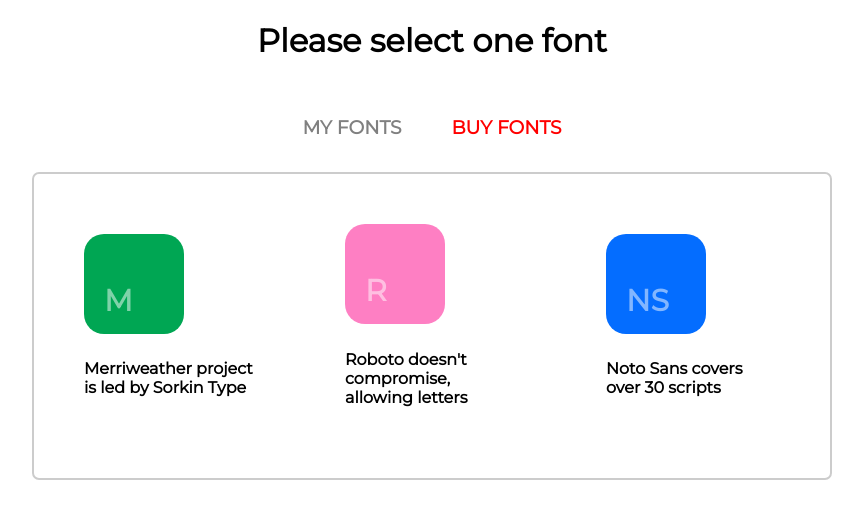
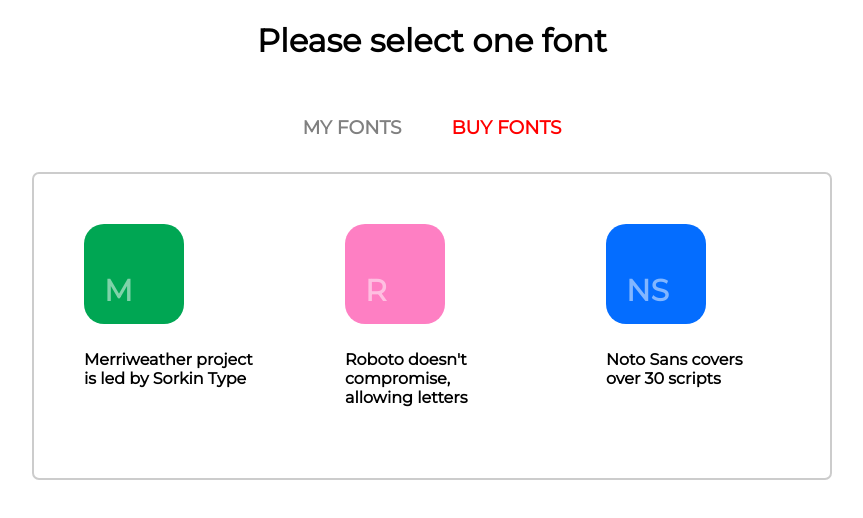
Before and after one commit to huongnguyen510/myapp, a React (Create React App) app: page / in a window 1280 px wide. Both pictures are taken after a click on the element "BUY FONTS". Shown: the top 518 px of the page, without its empty margins (208-1071 px from the left). Built offline with nearby package versions, Linux system fonts and the light colour scheme.

Commit message:
update tabs get api-data

```diff
--- a/src/App.js
+++ b/src/App.js
@@ -3,6 +3,33 @@
 import "./components/style.scss";
 // import Data from "./data.json";
 // import "./App.css";
+
+const data = {
+  "type": "Font selection",
+  "content": [
+    {
+      "id": 112,
+      "abbr": "M",
+      "color": "#00A653",
+      "colorBlindLabel": "green",
+      "label": "Merriweather project is led by Sorkin Type"
+    },
+    {
+      "id": 113,
+      "abbr": "R",
+      "color": "#FE7FC3",
+      "colorBlindLabel": "pink",
+      "label": "Roboto doesn't compromise, allowing letters"
+    },
+    {
+      "id": 114,
+      "abbr": "NS",
+      "color": "#046DFF",
+      "colorBlindLabel": "blue",
+      "label": "Noto Sans covers over 30 scripts"
+    }
+  ]
+}
 
 function App() {
   return (
@@ -13,24 +40,14 @@
           <p>Donec sodales sagittis magna. Etiam sollicitudin, ipsum eu pulvinar rutrum, tellus ipsum laoreet sapien, quis venenatis ante odio sit amet eros. Mauris sollicitudin fermentum libero. Vestibulum fringilla pede sit amet augue. Donec vitae orci sed dolor rutrum auctor.</p>
         </div>
         <div label="Buy Fonts">
-          <div class="font-item">
-              <div class="square green big">
-                <span>M</span>
+          {data?.content?.map((item, index) => (
+            <div key={index} class="font-item">
+              <div class={`square ${item.colorBlindLabel}`}>
+                <span>{item.abbr}</span>
               </div>
-              <h4 class="font-name">Merriweather project is led by Sorkin Type</h4>
+              <h4 class="font-name">{item.label}</h4>
             </div>
-            <div class="font-item">
-              <div class="square pink small">
-                <span>R</span>
-              </div>
-              <h4 class="font-name">Roboto doesn't compromise, allowing letters</h4>
-            </div>
-            <div class="font-item">
-              <div class="square blue small">
-                <span>NS</span>
-              </div>
-              <h4 class="font-name">Noto Sans covers over 30 scripts</h4>
-            </div>
+          ))}
         </div>
       </Tabs>
     </div>
--- a/src/components/style.scss
+++ b/src/components/style.scss
@@ -47,7 +47,6 @@
   border: 2px solid #ccc;
   border-radius: 7px;
   display: flex;
-  align-items: center;
   justify-content: space-between;
 }
 
@@ -59,7 +58,6 @@
   display: inline-block;
   width: 100px;
   height: 100px;
-  // border: 3px solid #666;
   border-radius: 20px;
   position: relative;
 
```
